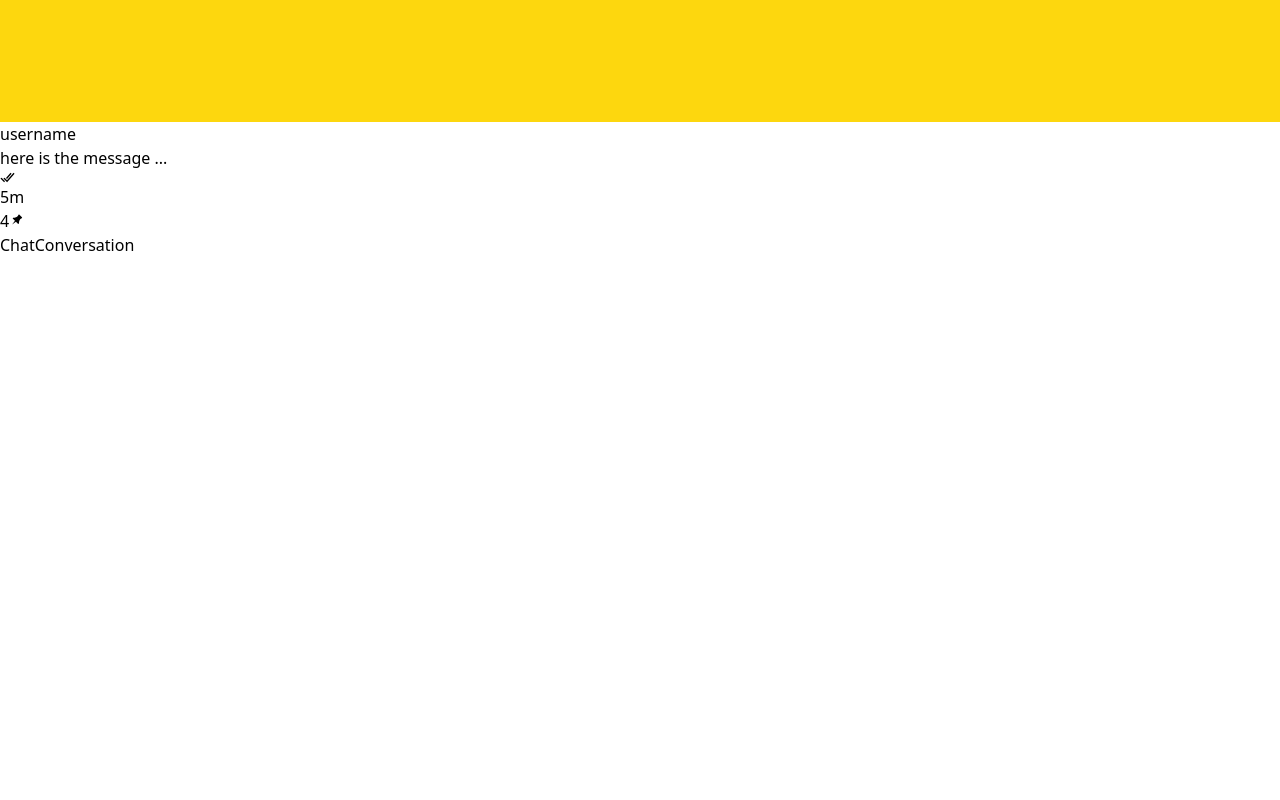
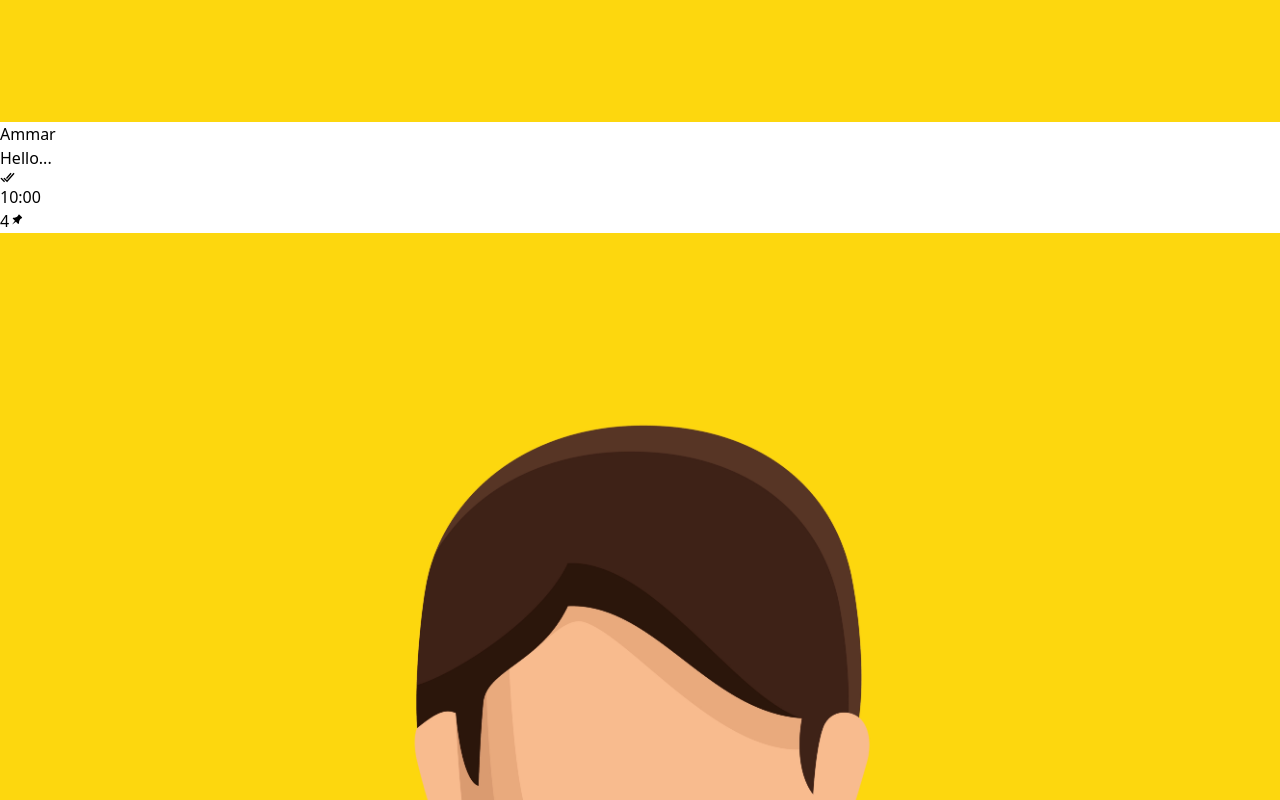
Before and after one commit to OussamaDeghfel/Chat_App, a React (Vite) app: page /allChats in a window 1280 px wide. Shown: the part 1240-2040 px from the top of the page. Before the commit the page ends 1497 px from the top, so only its background shows below. Built offline with nearby package versions, Linux system fonts and the light colour scheme.

Commit message:
generate an array contain multiple messages

```diff
--- a/src/component/AllChats/chatMessages.tsx
+++ b/src/component/AllChats/chatMessages.tsx
@@ -5,6 +5,18 @@ import { TiPin } from "react-icons/ti";
 import { IoCheckmarkDoneSharp } from "react-icons/io5";
 
 const ChatMessages = () => {
+
+    const messages = [
+        {id: 1, image: user, username: "Ammar", messageDescription: "Hello", time: "10:00"},
+        {id: 2, image: user, username: "Ahmed", messageDescription: "How are you", time: "12:00"},
+        {id: 3, image: user, username: "Mohammed", messageDescription: "I'm fine thank you", time: "1:00"},
+        {id: 4, image: user, username: "Ali", messageDescription: "What about you", time: "2:00"},
+        {id: 5, image: user, username: "Omar", messageDescription: "I'm good", time: "3:00"},
+        {id: 6, image: user, username: "Ammar", messageDescription: "I'm happy", time: "4:00"},
+        {id: 7, image: user, username: "Ahmed", messageDescription: "I'm sad", time: "5:00"},
+        {id: 8, image: user, username: "Mohammed", messageDescription: "I'm angry", time: "6:00"},
+        {id: 9, image: user, username: "Ali", messageDescription: "I'm tired", time: "7:00"},
+    ]
   return (
     <div className="w-60 h-full bg-slate-800 p-2 rounded-r-lg pt-8 flex flex-col">
       <Form.Item name={"search"}>
@@ -13,23 +25,26 @@ const ChatMessages = () => {
           prefix={<CiSearch size={15} color="slate" />}
         />
       </Form.Item>
-      <div className="w-full h-full flex flex-col justify-start items-center">
-        <div className="w-full h-16 flex rounded-lg p-2 bg-slate-500 justify-center items-center space-x-1">
+      <div className="w-full h-full flex flex-col justify-start items-center overflow-y-scroll space-y-2">
+
+        {messages.map((message) => {
+          return (
+            <div className="w-full h-16 flex rounded-lg p-2 bg-slate-500 justify-center items-center space-x-1" key={message.id}>
           <div className="w-10 h-10 flex justify-center items-center">
             <img
-              src={user}
+              src={message.image}
               alt="user image"
               className=" rounded-md"
             />
           </div>
           <div className="w-full h-full flex flex-col space-y-1 justify-center items-start">
-            <h1 className="font-medium text-white">username</h1>
-            <p className="text-xs text-gray-300 overflow-hidden">{`${("here is the message you are going to read").split("").slice(0, 20).join("")}`}...</p>
+            <h1 className="font-medium text-white">{message.username}</h1>
+            <p className="text-xs text-gray-300 overflow-hidden">{`${(message.messageDescription).split("").slice(0, 20).join("")}`}...</p>
           </div>
           <div className="w-10 h-10 flex flex-col gap-1 place-content-center">
             <div className="w-full h-full flex justify-center items-center">
               <IoCheckmarkDoneSharp size={15} className="hidden" />
-              <span className="text-xs text-gray-300">5m</span>
+              <span className="text-xs text-gray-300">{message.time}</span>
             </div>
             <div className="w-full h-full flex justify-center items-center">
               <span className="bg-blue-500 rounded-full text-sm text-center w-full h-full hidden">
@@ -41,6 +56,9 @@ const ChatMessages = () => {
             </div>
           </div>
         </div>
+          )
+        })}
+
       </div>
     </div>
   );
```
